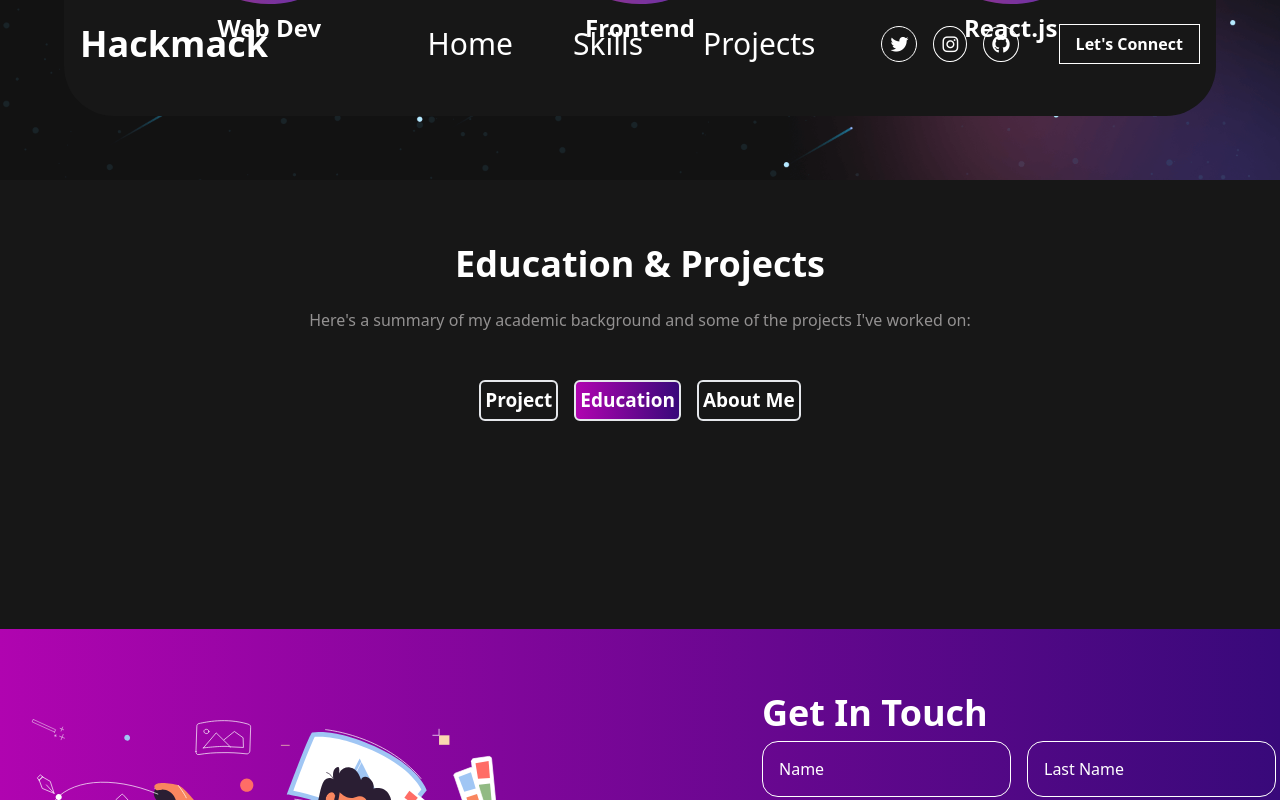
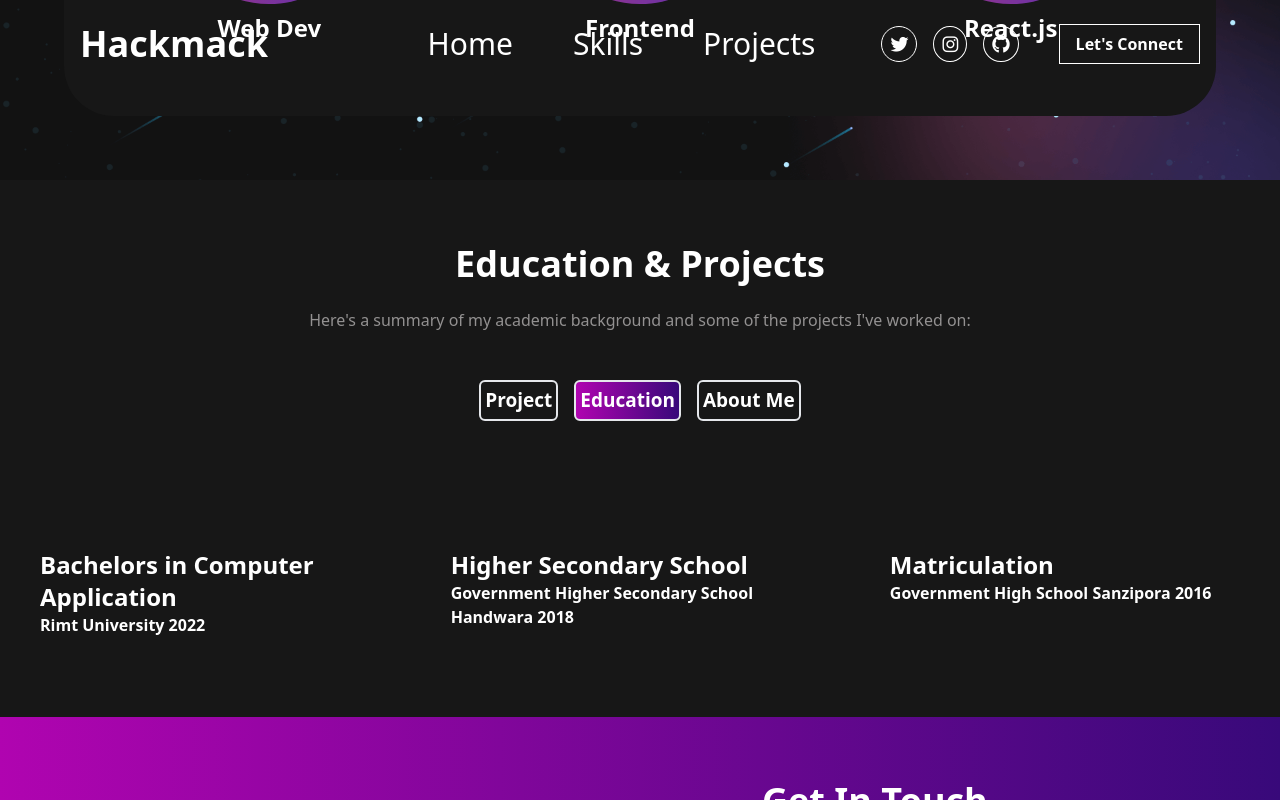
Before and after one commit to Reayhs/react-tailwind-portfolio, a React (Vite) app: page / in a window 1280 px wide. Both pictures are taken after a click on the button "Education". Shown: the part 1220-2020 px from the top of the page. Built offline with nearby package versions, Linux system fonts and the light colour scheme.

Commit message:
Update 4 files

```diff
--- /dev/null
+++ b/src/components/EduCard.jsx
@@ -0,0 +1,17 @@
+import React from 'react'
+
+function Educard({ item }) {
+    return (
+        <>
+            <div className="img-box flex justify-center relative overflow-hidden">
+
+                <div className="">
+                    <h3 className="font-bold text-2xl">{item.title}</h3>
+                    <p className="font-bold">{item.description}</p>
+                </div>
+            </div>
+        </>
+    )
+}
+
+export default Educard
--- a/src/components/Projects.jsx
+++ b/src/components/Projects.jsx
@@ -2,10 +2,13 @@ import React, { useState } from "react";
 import img1 from "../assets/images/project-img1.png";
 import img2 from "../assets/images/project-img2.png";
 import img3 from "../assets/images/project-img3.png";
+import img5 from "../assets/images/project-img5.jpg";
+
+// import { EducationCard } from "EducationCard";
 
 import "../styles.css";
 import ProjectCard from "./ProjectCard";
-import EducationCard from "./EducationCard";
+import EduCard from "./EduCard"
 
 
 function Projects() {
@@ -34,21 +37,21 @@ function Projects() {
   const eductions = [
     {
       id: 1,
-      title: "Bachelor's of  Computer Application",
-      description: "Design & Development",
-      img: img1,
+      title: "Bachelors in Computer Application",
+      description: "Rimt University 2022",
+
     },
     {
       id: 2,
-      title: "Higher Secondary School ",
-      description: "Design & Development",
-      img: img2,
+      title: "Higher Secondary School",
+      description: "Government Higher Secondary School Handwara 2018",
+
     },
     {
       id: 3,
-      title: "Matriculation ",
-      description: "Design & Development",
-      img: img3,
+      title: "Matriculation",
+      description: "Government High School Sanzipora 2016",
+
     },
   ];
 
@@ -87,14 +90,11 @@ function Projects() {
             ? projects.map((item, i) => <ProjectCard key={i} item={item} />)
             : null}
         </div>
-        {durum === 2 ? (
-          <div className="grid grid-cols-3 p-10 gap-8 lg:grid-cols-2 tl:grid-cols-1 ">
-            {durum === 1
-              ? educations.map((item, i) => <EducationCard key={i} item={item} />)
-              : null}
-          </div>
-
-        ) : null}
+        <div className="grid grid-cols-3 p-10 gap-8 lg:grid-cols-2 tl:grid-cols-1 ">
+          {durum === 2
+            ? eductions.map((item, i) => <EduCard key={i} item={item} />)
+            : null}
+        </div>
         {durum === 3 ? (
           <div
             id="text1"
```
Also changed, not shown: src/assets/images/project-img5.jpg (added), src/components/EducationCard .jsx (line endings or trailing spaces).
